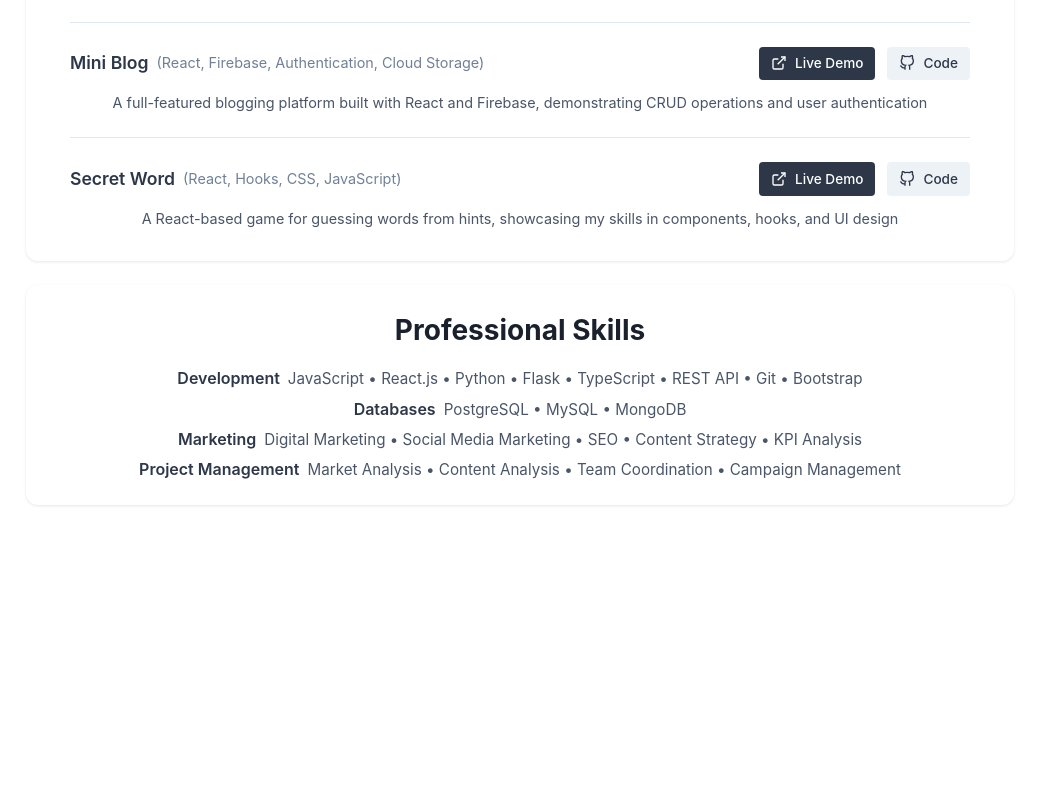
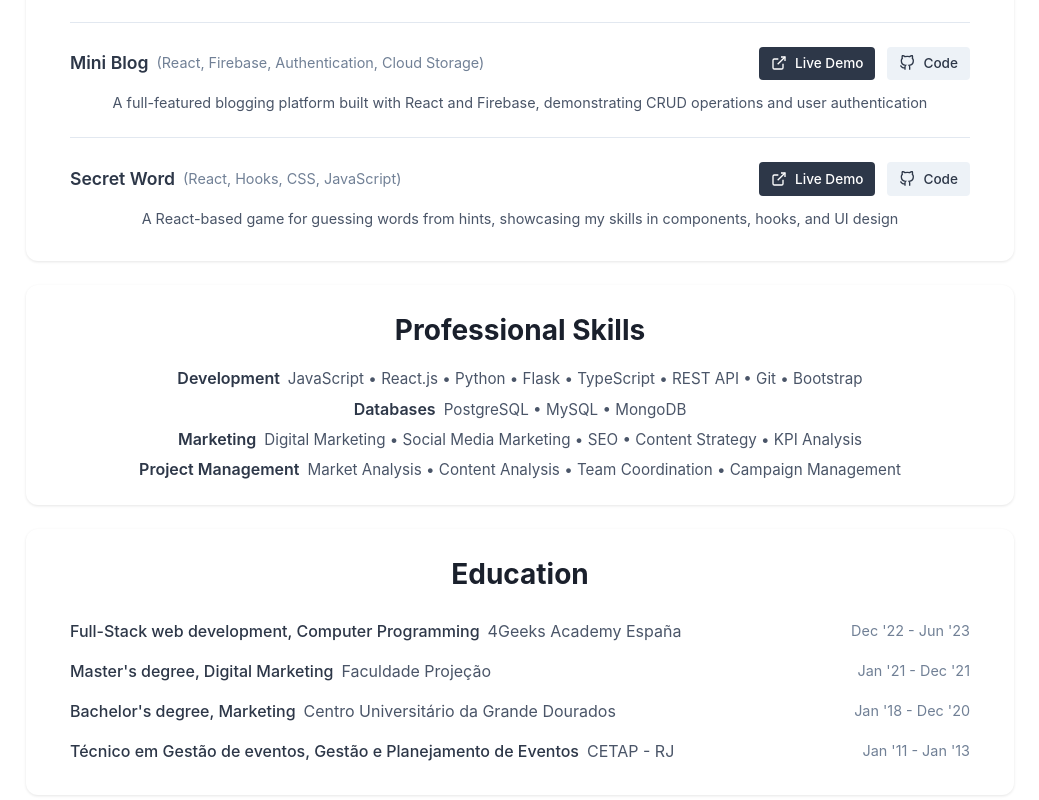
Before and after one commit to rafalebre/interactive-cv, a React (Vite) app: page / in a window 1280 px wide. Shown: the part 1454-2254 px from the top of the page, without its empty margins (120-1159 px from the left). Before the commit the page ends 1991 px from the top, so only its background shows below. Built offline with nearby package versions, Linux system fonts and the light colour scheme.

Commit message:
Education component finished

```diff
--- a/src/App.tsx
+++ b/src/App.tsx
@@ -3,6 +3,7 @@ import Header from './components/Header/Header';
 import Experience from './components/Experience/Experience';
 import Projects from './components/Projects/Projects';
 import Skills from './components/Skills/Skills';
+import Education from './components/Education/Education';
 import './App.css';
 
 function App() {
@@ -26,6 +27,7 @@ function App() {
         <Experience isPrintMode={isPrintMode} />
         <Projects />
         <Skills />
+        <Education />
       </div>
     </>
   );
--- /dev/null
+++ b/src/components/Education/Education.css
@@ -0,0 +1,62 @@
+.education {
+    padding: 1.5rem 2rem;
+    background: #ffffff;
+    border-radius: 12px;
+    box-shadow: 0 1px 3px rgba(0, 0, 0, 0.1);
+    margin-top: 1.5rem;
+  }
+
+  .section-title {
+    text-align: center;
+    font-size: 1.75rem;
+    color: #1a202c;
+    margin: 0 0 1rem;
+  }
+
+  .education-list {
+    max-width: 900px;
+    margin: 0 auto;
+  }
+
+  .education-item {
+    display: flex;
+    justify-content: space-between;
+    align-items: center;
+    padding: 0.5rem 0;
+  }
+
+  .education-info {
+    display: flex;
+    gap: 0.5rem;
+  }
+
+  .degree {
+    color: #2D3748;
+    font-weight: 500;
+  }
+
+  .institution {
+    color: #4A5568;
+  }
+
+  .period {
+    color: #718096;
+    font-size: 0.9rem;
+  }
+
+  @media (max-width: 768px) {
+    .education {
+      padding: 1rem 1.5rem;
+    }
+
+    .education-item {
+      flex-direction: column;
+      align-items: flex-start;
+      gap: 0.25rem;
+    }
+
+    .education-info {
+      flex-direction: column;
+      gap: 0.25rem;
+    }
+  }
--- /dev/null
+++ b/src/components/Education/Education.tsx
@@ -0,0 +1,25 @@
+import './Education.css';
+import { cvData } from '../../data/cvData';
+
+const Education = () => {
+  const { education } = cvData;
+
+  return (
+    <section className="education">
+      <h2 className="section-title">Education</h2>
+      <div className="education-list">
+        {education.map((item, index) => (
+          <div key={index} className="education-item">
+            <div className="education-info">
+              <span className="degree">{item.degree}</span>
+              <span className="institution">{item.institution}</span>
+            </div>
+            <span className="period">{item.period}</span>
+          </div>
+        ))}
+      </div>
+    </section>
+  );
+};
+
+export default Education;
--- a/src/data/cvData.ts
+++ b/src/data/cvData.ts
@@ -92,8 +92,8 @@ export const cvData: CVData = {
     },
     {
       institution: "Centro Universitário da Grande Dourados",
-      degree: "Marketing, Marketing",
-      period: "Jan '18 - Dec '21"
+      degree: "Bachelor's degree, Marketing",
+      period: "Jan '18 - Dec '20"
     },
     {
       institution: "CETAP - RJ",
```
